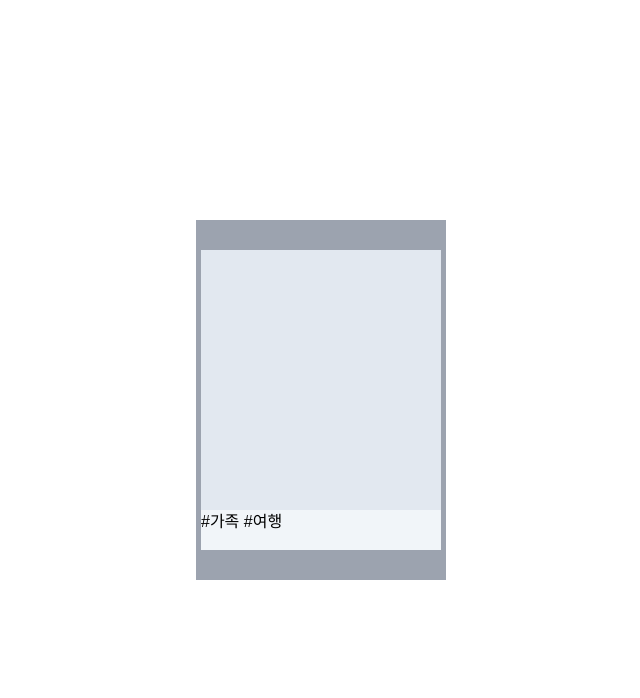
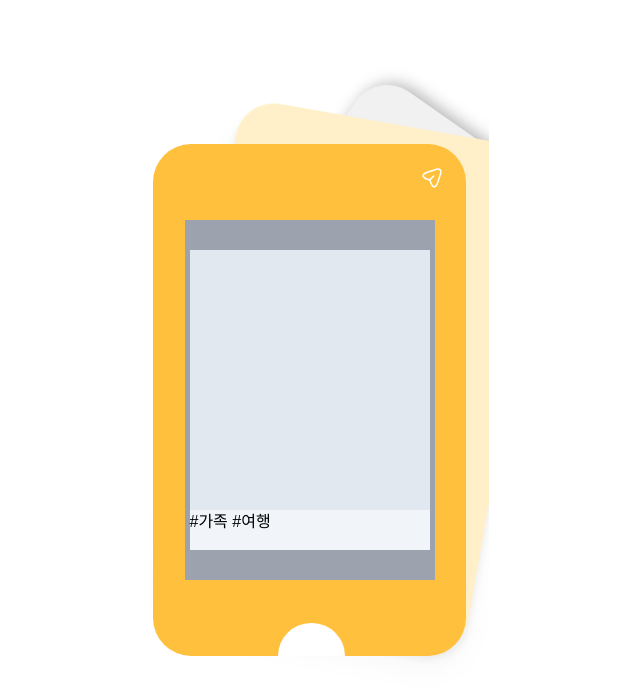
Before and after one commit to kimnerd625/onmom-client, a Next.js app: page /album in a window 1280 px wide. Shown: the top 698 px of the page, without its empty margins (319-959 px from the left). Built offline with nearby package versions, Linux system fonts and the light colour scheme; a web font is replaced by a local one.

Commit message:
style: update album page's component

```diff
--- a/app/album/_components/Diary.tsx
+++ b/app/album/_components/Diary.tsx
@@ -1,14 +1,30 @@
+import ShareIcon from "@/public/icons/icon-share.svg";
+
 export default function Diary() {
   return (
-    <div className="hover:outline-slate-500 flex justify-center flex-col items-center relative w-[313px] h-[512px] rounded-[38px] bg-album-main_500">
-      <div>
-        <div className="flex flex-col items-center justify-center w-[250px] h-[360px] bg-gray-400">
-          <div className="w-[240px] h-[260px] bg-slate-200"></div>
-          <div className="w-[240px] h-[40px] bg-slate-100">#가족 #여행 </div>
+    <div className="flex relative">
+      <div className="z-30 relative">
+        <div className="z-30 rounded-full p-2.5 top-3 right-3 absolute hover:bg-brand-main_200 cursor-pointer">
+          <ShareIcon width={24} height={24}></ShareIcon>
+        </div>
+        <div className="ml-1 cursor-pointer group hover:outline hover:outline-blue-600 flex justify-center flex-col items-center relative w-[313px] h-[512px] rounded-[38px] bg-album-first">
+          <div>
+            <div className="flex flex-col items-center justify-center w-[250px] h-[360px] bg-gray-400">
+              <div className="w-[240px] h-[260px] bg-slate-200"></div>
+              <div className="w-[240px] h-[40px] bg-slate-100">#가족 #여행</div>
+            </div>
+          </div>
+          <div>
+            <div className="group:hover:border group-hover:outline group-hover:border-l-2 group-hover:border-r-2 group-hover:border-t-2 group-hover:outline-white group-hover:border-r-blue-600 group-hover:border-t-blue-600 group-hover:border-l-blue-600 absolute bottom-0 left-[125px] bg-white w-[67px] h-[33.5px] rounded-t-full"></div>
+          </div>
         </div>
       </div>
-      <div>
-        <div className="absolute bottom-0 left-[125px] bg-white w-[67px] h-[33.5px] rounded-t-full"></div>
+
+      <div className="drop-shadow-xl absolute z-20 origin-bottom-right rotate-[10deg]">
+        <div className="cursor-pointer group hover:outline hover:outline-blue-600 flex justify-center flex-col items-center relative w-[313px] h-[512px] rounded-[38px] bg-album-second"></div>
+      </div>
+      <div className="drop-shadow-[4px_-4px_8px_rgba(0,0,0,0.3)] absolute z-10 right-20 top-5 origin-bottom-right rotate-[35deg]">
+        <div className="cursor-pointer group hover:outline hover:outline-blue-600 flex justify-center flex-col items-center relative w-[290px] h-[400px] rounded-[38px] bg-album-third"></div>
       </div>
     </div>
   );
--- a/app/album/page.tsx
+++ b/app/album/page.tsx
@@ -2,7 +2,7 @@ import Diary from "./_components/Diary";
 
 export default function AlbumPage() {
   return (
-    <div>
+    <div className="flex items-center justify-start w-[340px] h-[812px] mr-1 overflow-hidden">
       <Diary></Diary>
     </div>
   );
```
Also changed, not shown: public/icons/icon-share.svg (added).
